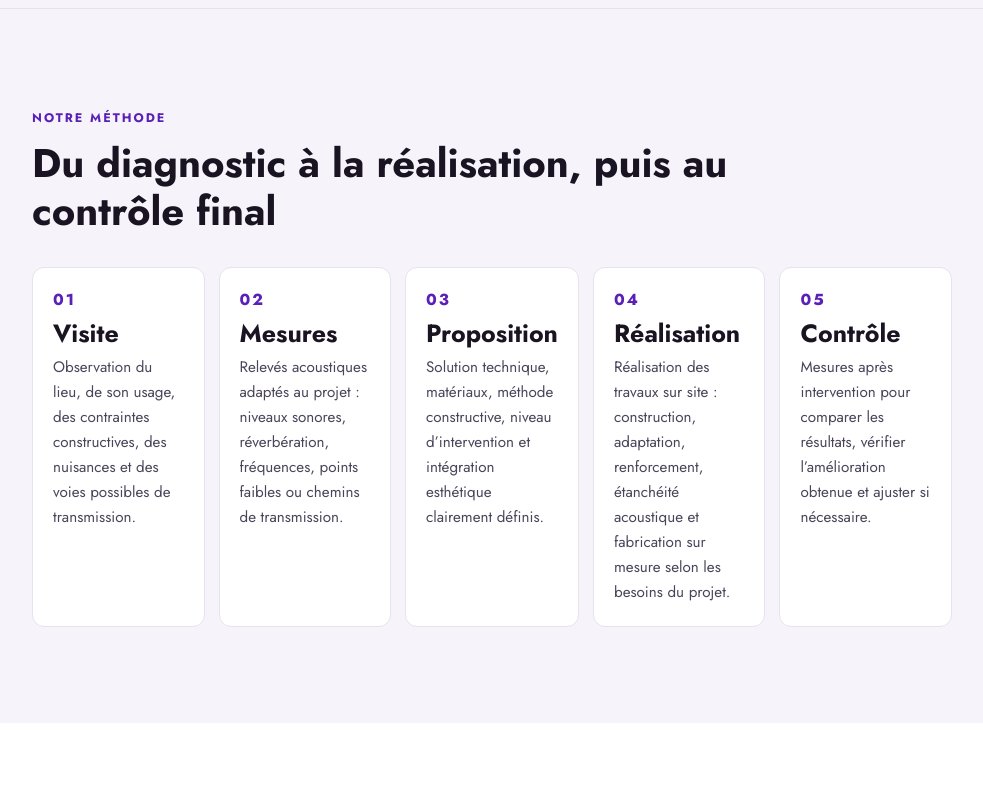
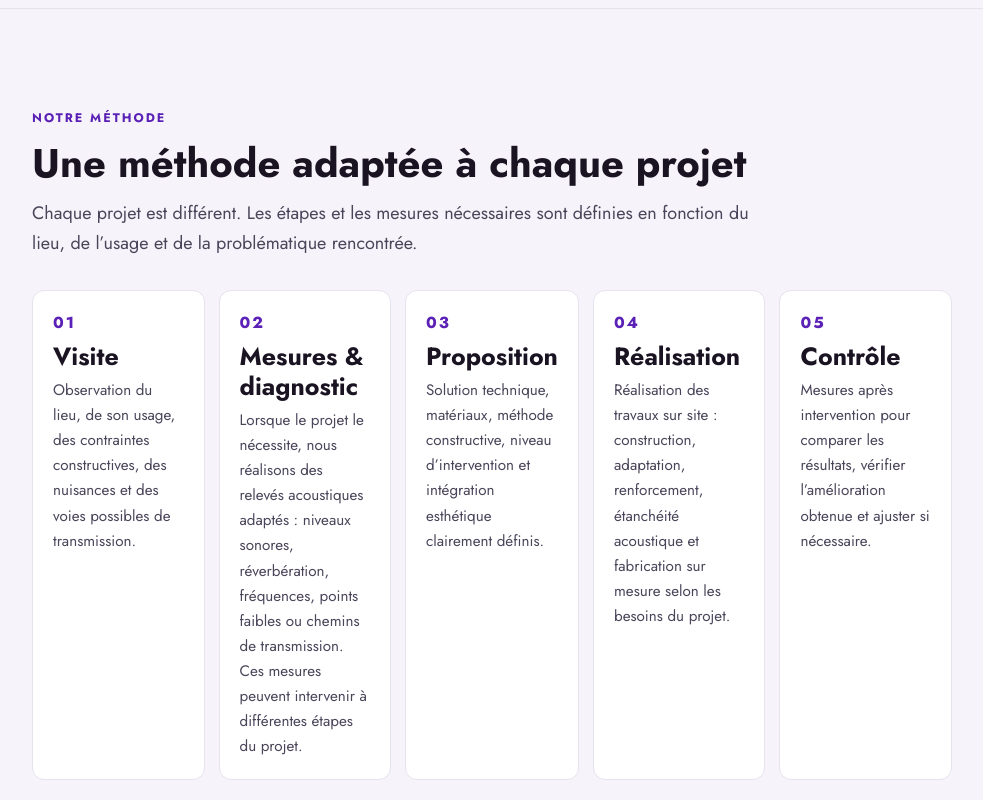
Before and after one commit to twinparadoxmusica/atahualpa-studio, a Next.js app: page /acoustique-insonorisation in a window 1280 px wide. Shown: the part 3240-4040 px from the top of the page, without its empty margins (148-1131 px from the left). Built offline with nearby package versions, Linux system fonts and the light colour scheme.

Commit message:
Clarify flexible acoustic measurement workflow

```diff
--- a/components/Acoustique/index.js
+++ b/components/Acoustique/index.js
@@ -83,10 +83,11 @@ const copy = {
       },
     ],
     methodEyebrow: 'Notre méthode',
-    methodTitle: 'Du diagnostic à la réalisation, puis au contrôle final',
+    methodTitle: 'Une méthode adaptée à chaque projet',
+    methodLede: 'Chaque projet est différent. Les étapes et les mesures nécessaires sont définies en fonction du lieu, de l’usage et de la problématique rencontrée.',
     steps: [
       ['01', 'Visite', 'Observation du lieu, de son usage, des contraintes constructives, des nuisances et des voies possibles de transmission.'],
-      ['02', 'Mesures', 'Relevés acoustiques adaptés au projet : niveaux sonores, réverbération, fréquences, points faibles ou chemins de transmission.'],
+      ['02', 'Mesures & diagnostic', 'Lorsque le projet le nécessite, nous réalisons des relevés acoustiques adaptés : niveaux sonores, réverbération, fréquences, points faibles ou chemins de transmission. Ces mesures peuvent intervenir à différentes étapes du projet.'],
       ['03', 'Proposition', 'Solution technique, matériaux, méthode constructive, niveau d’intervention et intégration esthétique clairement définis.'],
       ['04', 'Réalisation', 'Réalisation des travaux sur site : construction, adaptation, renforcement, étanchéité acoustique et fabrication sur mesure selon les besoins du projet.'],
       ['05', 'Contrôle', 'Mesures après intervention pour comparer les résultats, vérifier l’amélioration obtenue et ajuster si nécessaire.'],
@@ -181,10 +182,11 @@ const copy = {
       },
     ],
     methodEyebrow: 'Our method',
-    methodTitle: 'From diagnosis to implementation and final control',
+    methodTitle: 'A method adapted to each project',
+    methodLede: 'Every project is different. The necessary steps and measurements are defined according to the space, its use and the issue being addressed.',
     steps: [
       ['01', 'Site visit', 'Review the space, its use, construction constraints, noise issues and possible transmission paths.'],
-      ['02', 'Measurements', 'Project-specific acoustic readings: sound levels, reverberation, frequencies, weak points or transmission paths.'],
+      ['02', 'Measurements & diagnosis', 'When the project requires it, we carry out appropriate acoustic measurements: sound levels, reverberation, frequencies, weak points or transmission paths. These measurements may take place at different stages of the project.'],
       ['03', 'Proposal', 'Clearly defined technical solution, materials, construction method, scope of work and aesthetic integration.'],
       ['04', 'Implementation', 'On-site work including construction, adaptation, reinforcement, acoustic sealing and bespoke fabrication according to the project.'],
       ['05', 'Control', 'Post-work measurements to compare results, verify the improvement achieved and fine-tune where necessary.'],
@@ -279,10 +281,11 @@ const copy = {
       },
     ],
     methodEyebrow: 'Nuestro método',
-    methodTitle: 'Del diagnóstico a la realización y al control final',
+    methodTitle: 'Un método adaptado a cada proyecto',
+    methodLede: 'Cada proyecto es diferente. Las etapas y las mediciones necesarias se definen según el espacio, su uso y la problemática encontrada.',
     steps: [
       ['01', 'Visita', 'Observación del espacio, su uso, las restricciones constructivas, las molestias y las posibles vías de transmisión.'],
-      ['02', 'Mediciones', 'Mediciones adaptadas al proyecto: niveles sonoros, reverberación, frecuencias, puntos débiles o vías de transmisión.'],
+      ['02', 'Mediciones y diagnóstico', 'Cuando el proyecto lo requiere, realizamos mediciones acústicas adaptadas: niveles sonoros, reverberación, frecuencias, puntos débiles o vías de transmisión. Estas mediciones pueden realizarse en distintas etapas del proyecto.'],
       ['03', 'Propuesta', 'Solución técnica, materiales, método constructivo, alcance e integración estética claramente definidos.'],
       ['04', 'Realización', 'Ejecución de los trabajos in situ: construcción, adaptación, refuerzo, sellado acústico y fabricación a medida según las necesidades del proyecto.'],
       ['05', 'Control', 'Mediciones posteriores para comparar resultados, verificar la mejora obtenida y ajustar si es necesario.'],
@@ -377,10 +380,11 @@ const copy = {
       },
     ],
     methodEyebrow: 'Il nostro metodo',
-    methodTitle: 'Dalla diagnosi alla realizzazione e al controllo finale',
+    methodTitle: 'Un metodo adattato a ogni progetto',
+    methodLede: 'Ogni progetto è diverso. Le fasi e le misure necessarie vengono definite in funzione dello spazio, del suo utilizzo e della problematica riscontrata.',
     steps: [
       ['01', 'Sopralluogo', 'Osservazione dello spazio, del suo uso, dei vincoli costruttivi, dei disturbi e delle possibili vie di trasmissione.'],
-      ['02', 'Misure', 'Rilievi adattati al progetto: livelli sonori, riverbero, frequenze, punti deboli o vie di trasmissione.'],
+      ['02', 'Misure e diagnosi', 'Quando il progetto lo richiede, realizziamo misure acustiche adeguate: livelli sonori, riverbero, frequenze, punti deboli o vie di trasmissione. Queste misure possono essere effettuate in diverse fasi del progetto.'],
       ['03', 'Proposta', 'Soluzione tecnica, materiali, metodo costruttivo, livello di intervento e integrazione estetica chiaramente definiti.'],
       ['04', 'Realizzazione', 'Esecuzione dei lavori in situ: costruzione, adattamento, rinforzo, sigillatura acustica e fabbricazione su misura secondo le esigenze del progetto.'],
       ['05', 'Controllo', 'Misure dopo l’intervento per confrontare i risultati, verificare il miglioramento ottenuto e regolare se necessario.'],
@@ -495,6 +499,7 @@ const Acoustique = () => {
           <div className="acoustique-head">
             <span className="acoustique-eyebrow">{t.methodEyebrow}</span>
             <h2>{t.methodTitle}</h2>
+            <p>{t.methodLede}</p>
           </div>
           <ol className="acoustique-steps">
             {t.steps.map(([number, title, body]) => (
```
